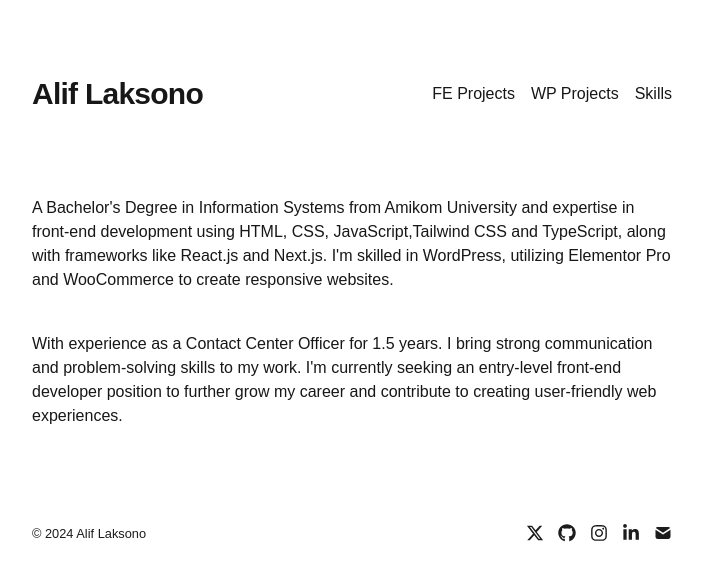
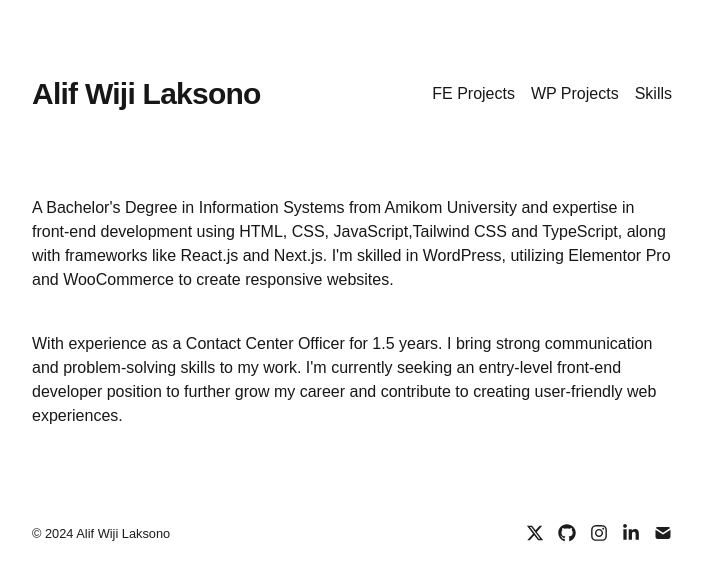
Before and after one commit to alif7laksono/portfolio, a Next.js app: page / in a window 1280 px wide. Shown: the top 580 px of the page, without its empty margins (288-991 px from the left). Built offline with nearby package versions, Linux system fonts and the light colour scheme.

Commit message:
update metadata

```diff
--- a/app/config.ts
+++ b/app/config.ts
@@ -1,9 +1,10 @@
 export const metaData = {
   baseUrl: "https://portfolio-chi-six-87.vercel.app/",
-  title: "Alif Laksono",
+  title: "Alif Wiji Laksono",
   name: "AlifLaksono",
   ogImage: "/opengraph-image.png",
-  description: "lorem ipsum.",
+  description:
+    "Alif Wiji Laksono, a Bachelor's degree holder in Information Systems, experienced WordPress developer, and aspiring front-end developer.",
 };
 
 export const socialLinks = {
```
